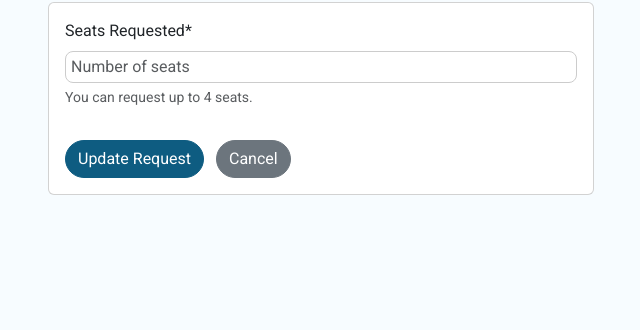
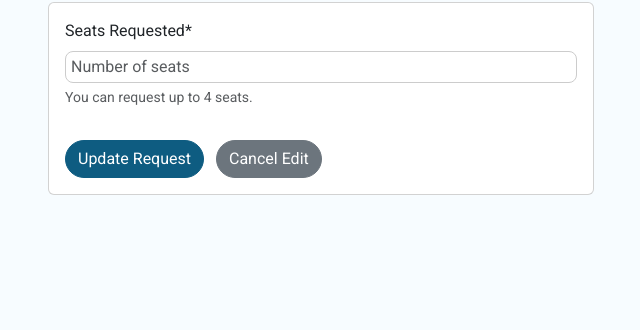
Before and after one commit to wouter-codes/scoot, a Django app: template rides/templates/rides/edit_ride_request.html in a window 1280 px wide. Shown: the part 224-554 px from the top of the page, without its empty margins (319-959 px from the left). Run offline with Django 5.2, Linux system fonts and the light colour scheme; the template is opened without the code that fills it: values that come from a table or form of the project are taken from there, others are empty; some libraries are stand-ins or nearby versions; some web fonts are replaced.

Commit message:
Reword edit ride request button to cancel edit

```diff
--- a/rides/templates/rides/edit_ride_request.html
+++ b/rides/templates/rides/edit_ride_request.html
@@ -12,7 +12,7 @@
                         {% csrf_token %}
                         {{ form|crispy }}
                         <button type="submit" class="btn btn-primary mt-3">Update Request</button>
-                        <a href="{% url 'my_ride_requests' %}" class="btn btn-secondary mt-3 ms-2">Cancel</a>
+                        <a href="{% url 'my_ride_requests' %}" class="btn btn-secondary mt-3 ms-2">Cancel Edit</a>
                     </form>
                 </div>
             </div>
```
